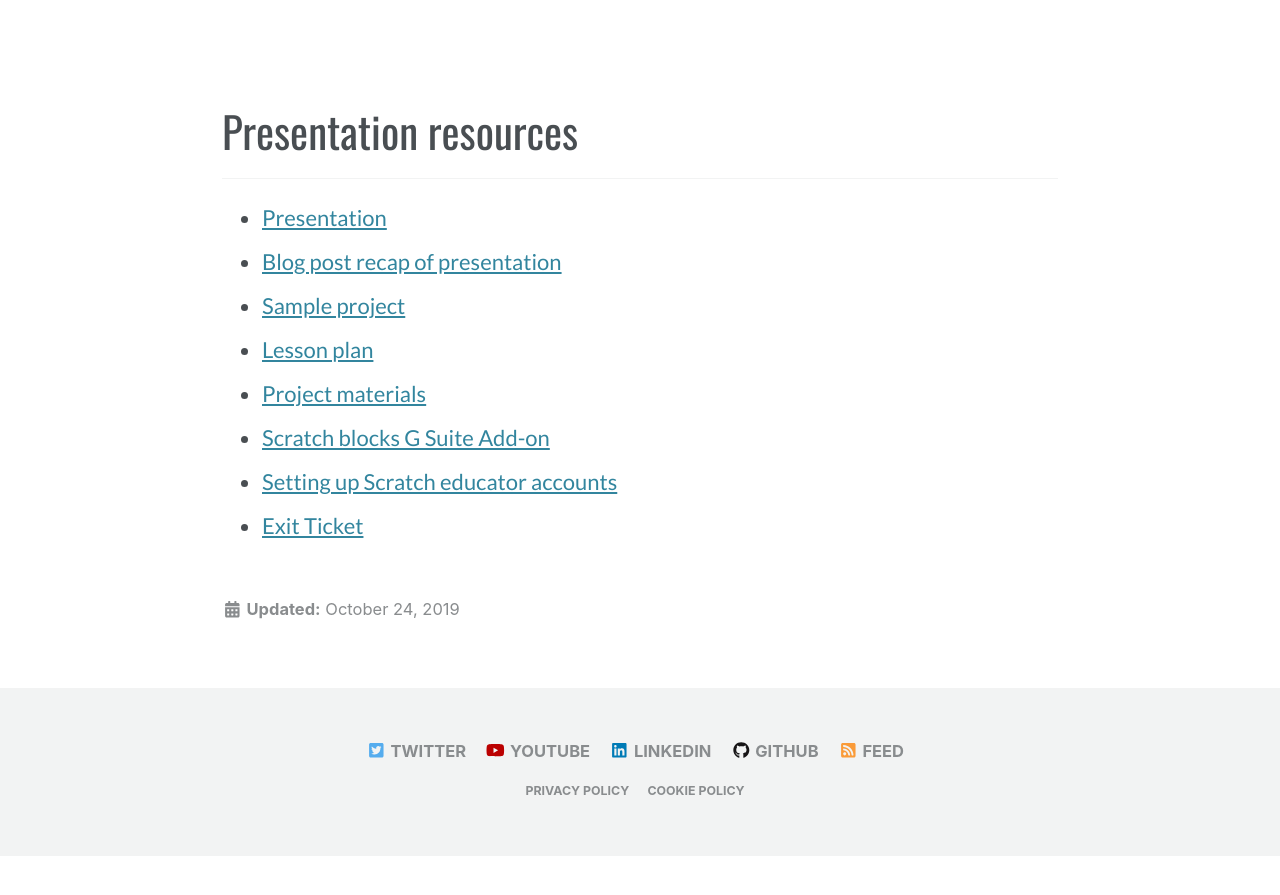
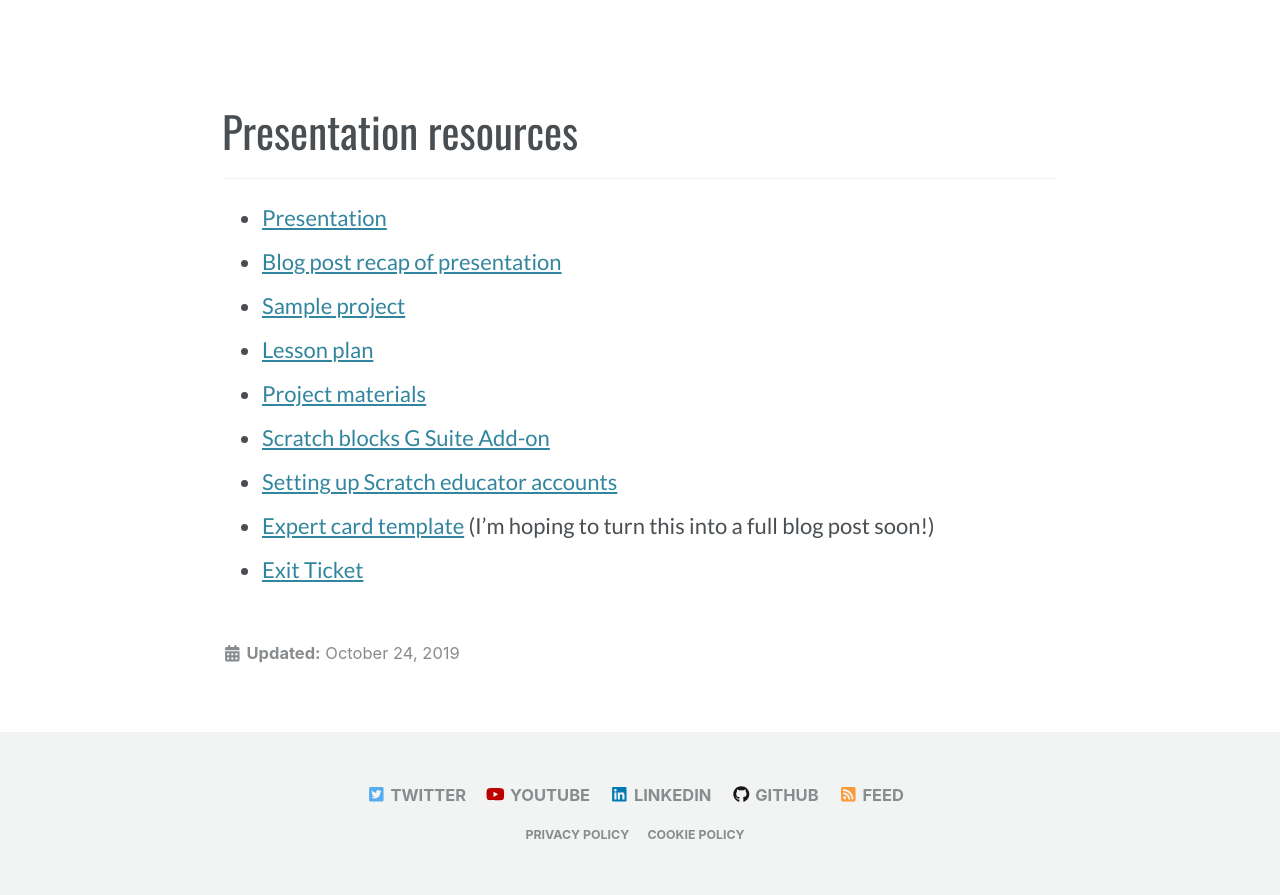
Before and after one commit to zakkolar/io.zak, a Jekyll site: the page built from _presentations/2019-10-24-masscue-choose-your-own-adventure-in-scratch.md, in a window 1280 px wide and 900 px high, scrolled down 579 px. Shown: the top 895 px of the window. Built offline with Jekyll 4.4.1, drawn with Linux system fonts in a browser that asks for light colours; cached includes are drawn as plain includes; nearby versions of some CDN libraries; comment, search, counter and statistics services are not loaded; a style sheet for code colours, icons or effects is not loaded; before the commit the page ends 1435 px from its top, so only the background shows below that.

Commit message:
added expert card template

```diff
--- a/_presentations/2019-10-24-masscue-choose-your-own-adventure-in-scratch.md
+++ b/_presentations/2019-10-24-masscue-choose-your-own-adventure-in-scratch.md
@@ -26,4 +26,5 @@ header:
 - [Project materials](https://drive.google.com/drive/folders/1NsVkC_4qLwyyLE89fOHrmIfm8MwNqGUL){: target="_blank"}
 - [Scratch blocks G Suite Add-on](https://gsuite.google.com/marketplace/app/scratch_blocks/669816099092){: target="_blank"}
 - [Setting up Scratch educator accounts](http://localhost:4000/post/2019/08/05/setting-up-scratch-classes/){: target="_blank"}
+- [Expert card template](https://docs.google.com/document/d/1BUEp0ltNh5KGbYNvZ5lJOwvb3z8mW01Q55OJuKdx2Fk/edit){: target="_blank"} (I'm hoping to turn this into a full blog post soon!)
 - [Exit Ticket](https://docs.google.com/forms/d/e/1FAIpQLSeqrj1jwIcnQOPmLwLaTZS4gpI1vlBgs4fx6nZZDxui3lRy6g/viewform){: target="_blank"}
```
